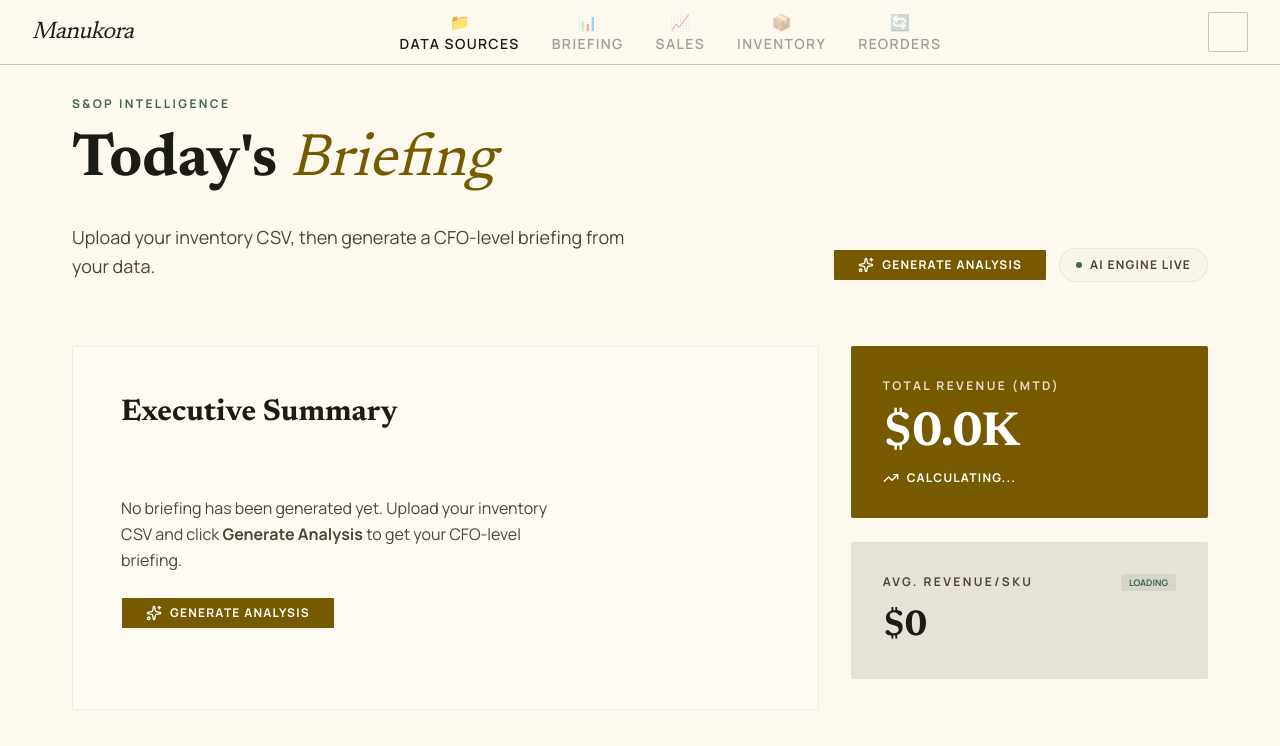
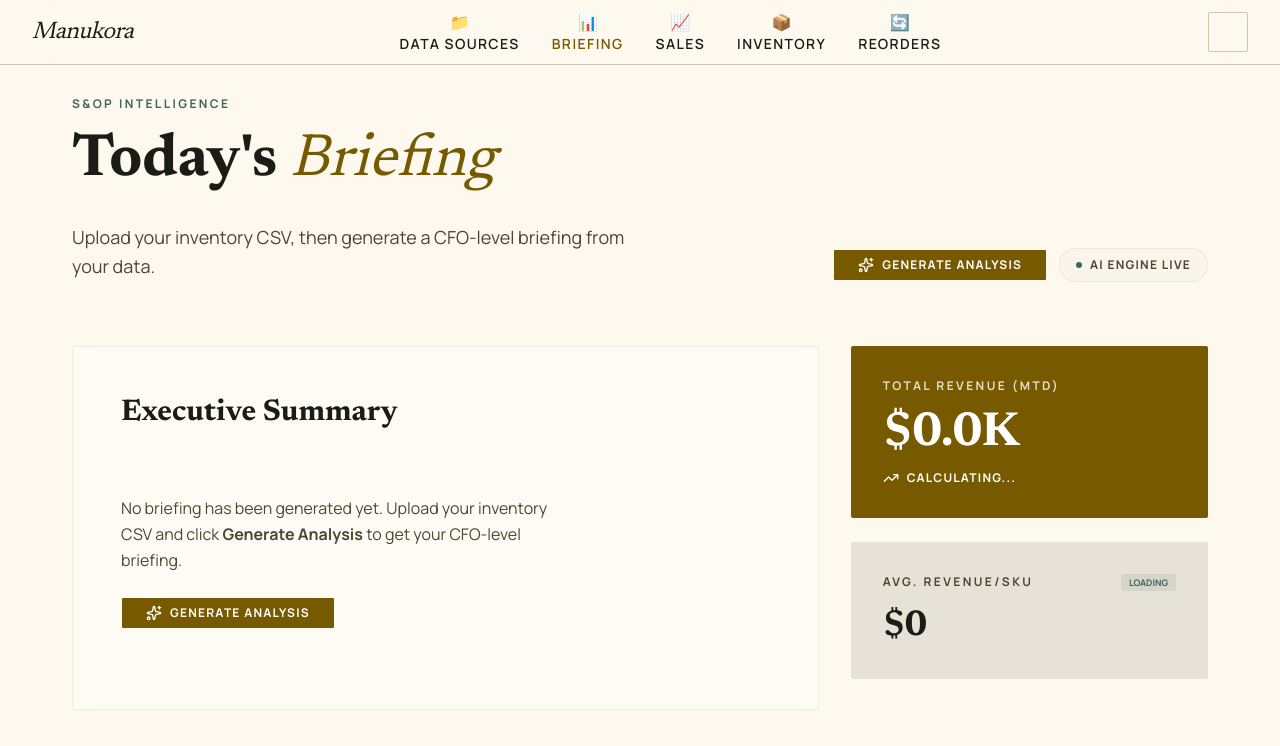
Before and after one commit to dmworthley2/manukora, a Next.js app in the folder web/: page /dashboard/executive-summary in a window 1280 px wide. Shown: the top 746 px of the page. Built offline with nearby package versions, Linux system fonts and the light colour scheme.

Commit message:
feat: remove upload gate from nav, redirect root to briefing page

```diff
--- a/web/src/app/page.tsx
+++ b/web/src/app/page.tsx
@@ -1,19 +1,5 @@
-import Link from "next/link";
+import { redirect } from "next/navigation";
 
 export default function Home() {
-  return (
-    <div className="flex items-center justify-center min-h-screen bg-background">
-      <div className="text-center">
-        <h1 className="text-4xl font-bold mb-4">Welcome to Manukora</h1>
-        <p className="text-lg text-muted-foreground mb-8">
-          Start by uploading your data
-        </p>
-        <Link href="/data-sources" className="inline-block">
-          <button className="px-8 py-3 bg-primary text-primary-foreground rounded-md font-semibold hover:bg-primary/90">
-            Go to Data Sources
-          </button>
-        </Link>
-      </div>
-    </div>
-  );
+  redirect("/dashboard/executive-summary");
 }
--- a/web/src/components/dashboard/nav.tsx
+++ b/web/src/components/dashboard/nav.tsx
@@ -3,7 +3,6 @@
 import Link from "next/link";
 import { usePathname } from "next/navigation";
 import { cn } from "@/lib/utils";
-import { useDataSource } from "@/contexts/DataSourceContext";
 
 interface NavItem {
   readonly href: string;
@@ -30,7 +29,6 @@ const NAV_ITEMS: readonly NavItem[] = [
  */
 export function DashboardNav({ className }: DashboardNavProps) {
   const pathname = usePathname();
-  const { hasUploadedData } = useDataSource();
 
   return (
     <nav className={cn("flex gap-8 items-center", className)}>
@@ -38,8 +36,6 @@ export function DashboardNav({ className }: DashboardNavProps) {
         const isActive =
           pathname === item.href ||
           (pathname.startsWith(item.href + "/") && item.href !== "/dashboard/executive-summary");
-        const isDataSourcesItem = item.href === "/data-sources";
-        const isDisabled = !hasUploadedData && !isDataSourcesItem;
 
         return (
           <Link
@@ -47,14 +43,11 @@ export function DashboardNav({ className }: DashboardNavProps) {
             href={item.href}
             className={cn(
               "flex flex-col items-center justify-center p-4 md:p-0 transition-colors gap-1 md:gap-0",
-              isDisabled
-                ? "opacity-40 cursor-not-allowed pointer-events-none"
-                : isActive
-                  ? "text-primary md:text-primary"
-                  : "text-on-surface-variant hover:text-primary md:hover:text-primary"
+              isActive
+                ? "text-primary md:text-primary"
+                : "text-on-surface-variant hover:text-primary md:hover:text-primary"
             )}
             aria-current={isActive ? "page" : undefined}
-            aria-disabled={isDisabled}
           >
             <span className="text-2xl md:text-base">{item.icon}</span>
             <span className="text-[10px] font-label font-semibold uppercase tracking-widest md:text-sm">
```
